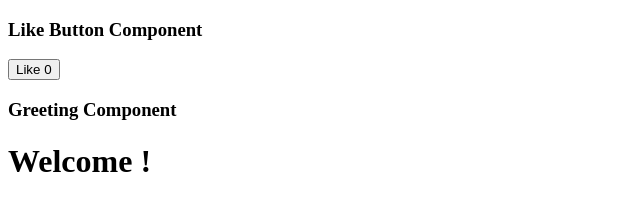
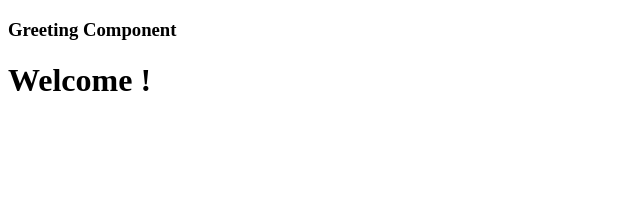
Before and after one commit to sandipanghos/react-tutorial, a plain HTML site: page index.html in a window 1280 px wide. Shown: the whole page, without its empty margins (0-640 px from the left). Drawn offline with nearby package versions, Linux system fonts and the light colour scheme.

Commit message:
greetings

```diff
--- a/LikeButton.js
+++ /dev/null
@@ -1,23 +0,0 @@
-"use strict";
-
-class LikeButton extends React.Component {
-  constructor(props) {
-    super(props);
-    this.state = { like: 0 };
-    this.onLike = this.onLike.bind(this);
-  }
-  onLike() {
-    this.setState((state, props) => ({ like: state.like + 1 }));
-  }
-  render() {
-    // Display a "Like" <button>
-    return e(
-      "button",
-      { onClick: () => this.onLike() },
-      `Like ${this.state.like}`
-    );
-  }
-}
-
-const domContainer = document.querySelector("#like_container");
-ReactDOM.render(e(LikeButton), domContainer);
--- a/index.html
+++ b/index.html
@@ -21,18 +21,11 @@
     </head>
   </head>
   <body>
-
-    <!--LikeButton Component-->
-    <h3>Like Button Component</h3>
-    <div id="like_container">Like Button Component</div>
-    <!-- Load our React component. -->
-
-      <!-- Greeting Component-->
+    <!-- Greeting Component-->
     <h3>Greeting Component</h3>
     <div id="greeting">Greeting Component</div>
     <!-- Load our React component. -->
 
     <script src="./Greeting.js"></script>
-    <script src="./LikeButton.js"></script>
   </body>
 </html>
```
